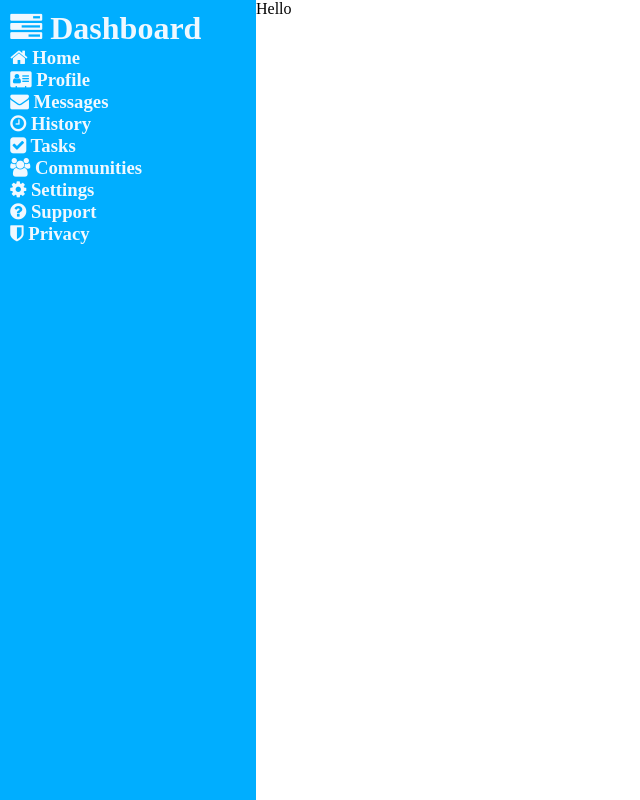
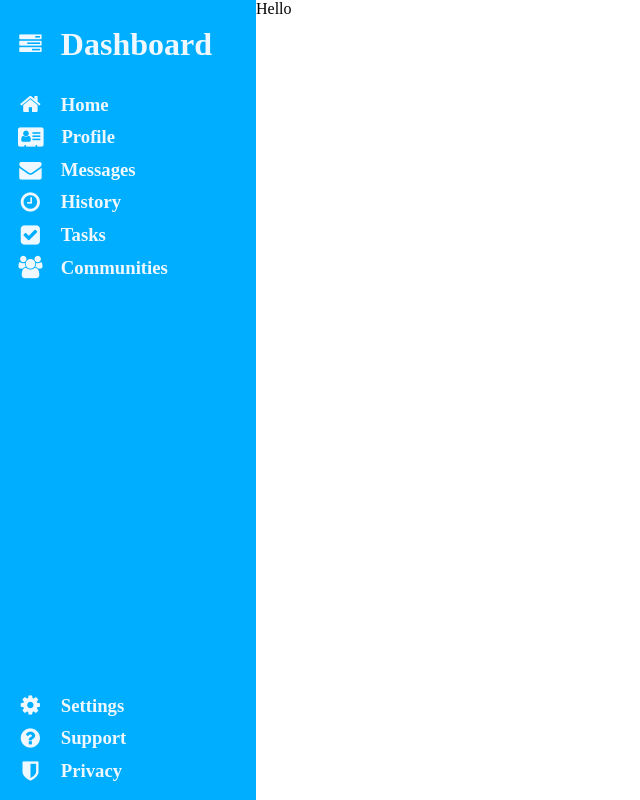
Before and after one commit to stcreed/Project-Dashboard, a plain HTML site: page index.html in a window 1280 px wide. Shown: the whole page, without its empty margins (0-640 px from the left). Drawn offline with Linux system fonts and the light colour scheme.

Commit message:
format sidebar links

```diff
--- a/index.html
+++ b/index.html
@@ -14,16 +14,52 @@
             <p>Hello</p>
         </div>
         <div class="sidebar">
-            <h1><i class="fa fa-tasks"></i> Dashboard</h1>
-            <h3><i class="fa fa-home"></i> Home</h3>
-            <h3><i class="fa fa-address-card"></i> Profile</h3>
-            <h3><i class="fa fa-envelope"></i> Messages</h3>
-            <h3><i class="fa fa-clock-o"></i> History</h3>
-            <h3><i class="fa fa-check-square"></i> Tasks</h3>
-            <h3><i class="fa fa-group"></i> Communities</h3>
-            <h3><i class="fa fa-gear"></i> Settings</h3>
-            <h3><i class="fa fa-question-circle"></i> Support</h3>
-            <h3><i class="fa fa-shield"></i> Privacy</h3>
+            <div class="title-block">
+                <i class="fa fa-tasks icon"></i>
+                <h1>Dashboard</h1>
+            </div>
+            <nav class="sidebar-nav">
+                <ul class="top-links">
+                    <li>
+                        <i class="fa fa-home icon"></i>
+                        <h3>Home</h3>
+                    </li>
+                    <li>
+                        <i class="fa fa-address-card icon"></i>
+                        <h3>Profile</h3>
+                    </li>
+                    <li>
+                        <i class="fa fa-envelope icon"></i>
+                        <h3>Messages</h3>
+                    </li>
+                    <li>
+                        <i class="fa fa-clock-o icon"></i>
+                        <h3>History</h3>
+                    </li>
+                    <li>
+                        <i class="fa fa-check-square icon"></i>
+                        <h3>Tasks</h3>
+                    </li>
+                    <li>
+                        <i class="fa fa-group icon"></i>
+                        <h3>Communities</h3>
+                    </li>
+                </ul>
+                <ul class="bottom-links">
+                    <li>
+                        <i class="fa fa-gear icon"></i>
+                        <h3>Settings</h3>
+                    </li>
+                    <li>
+                        <i class="fa fa-question-circle icon"></i>
+                        <h3>Support</h3>
+                    </li>
+                    <li>
+                        <i class="fa fa-shield icon"></i>
+                        <h3>Privacy</h3>
+                    </li>
+                </ul>
+            </nav>
         </div>
         <div class="body">
 
--- a/styles.css
+++ b/styles.css
@@ -1,6 +1,11 @@
 * {
     margin: 0;
     padding: 0;
+}
+
+ul {
+    display: block;
+    list-style-type: none;
 }
 
 .container {
@@ -19,4 +24,53 @@
     padding: 4%;
     grid-column: 1 / 2;
     grid-row: 1 / 3;
+    display: flex;
+    flex-direction: column;
+    padding: 0;
 }
+
+.sidebar-nav {
+    display: flex;
+    flex-direction: column;
+    justify-content: space-between;
+    height: 100%;
+}
+
+.title-block {
+    display: flex;
+    align-items: center;
+    margin: 10% 0;
+    height: fit-content;
+}
+
+.title-block i {
+    min-width: 25px;
+    text-align: center;
+    margin: 0 5%;
+    font-size: 1.4em;
+}
+
+.sidebar li {
+    display: flex;
+    align-items: center;
+}
+
+.sidebar-nav i {
+    min-width: 25px;
+    text-align: center;
+    margin: 0 5%;
+    font-size: 1.4em;
+}
+
+.top-links {
+    margin-bottom: auto;
+}
+
+.bottom-links {
+    margin-bottom: 5%;
+}
+
+.icon {
+    font-size: 1.2em;
+    padding: 2%;
+}
```
